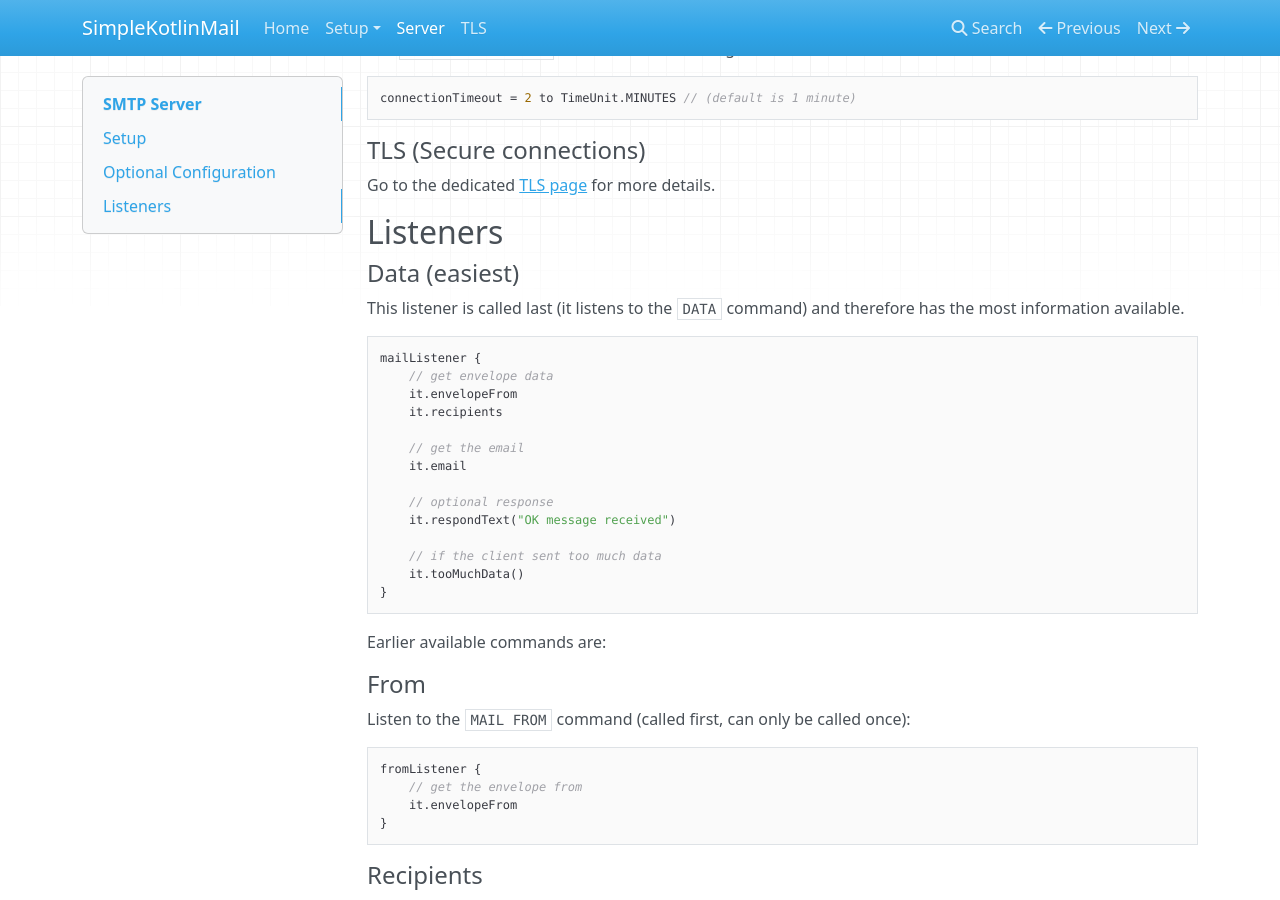
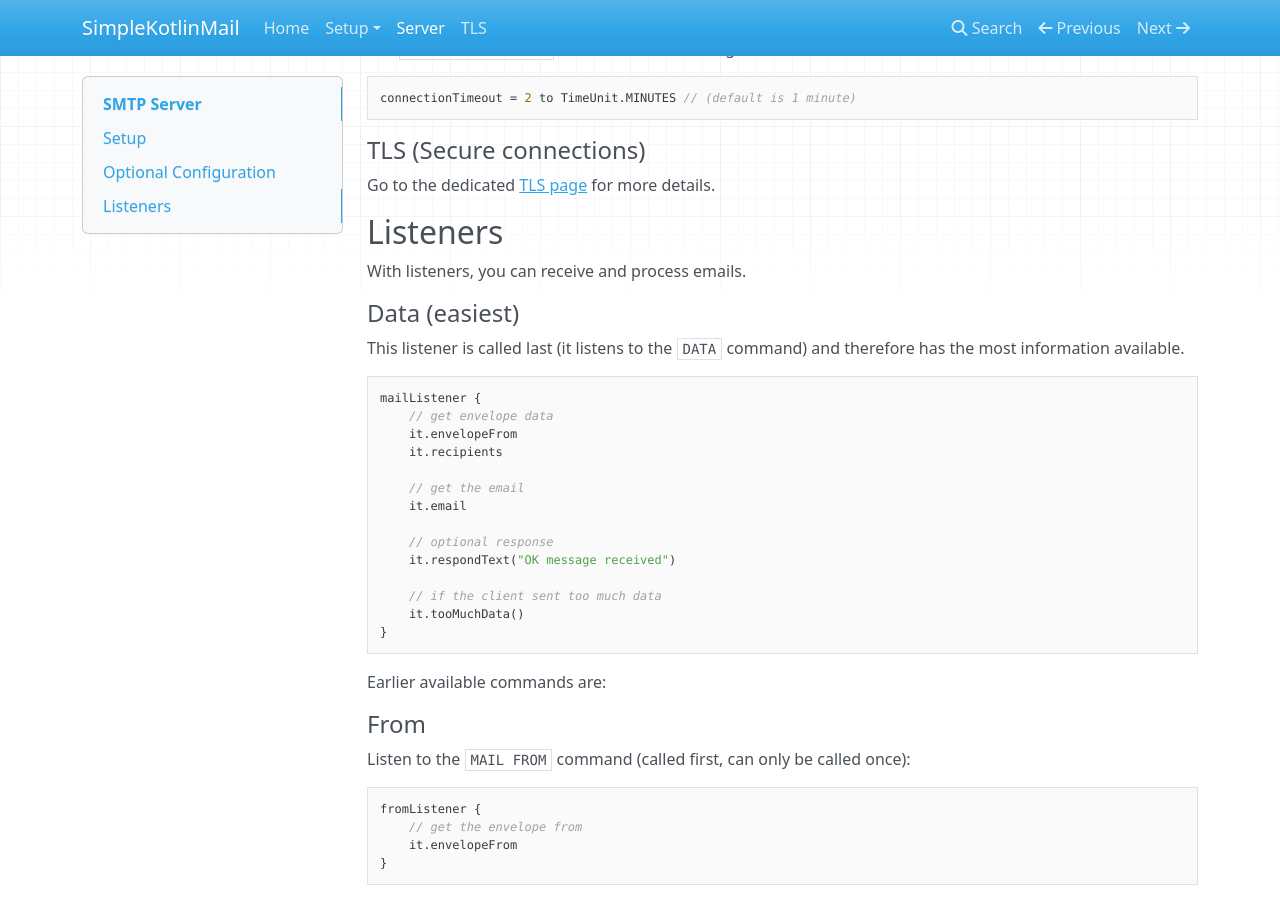
Before and after one commit to jakobkmar/SimpleKotlinMail, an MkDocs documentation site: the page built from guide/docs/server.md, in a window 1280 px wide and 900 px high, scrolled down 1142 px. Built offline with MkDocs 1.6.1, drawn with Linux system fonts in a browser that asks for light colours; nearby versions of some CDN libraries.

Commit message:
Update server.md

```diff
--- a/guide/docs/server.md
+++ b/guide/docs/server.md
@@ -62,6 +62,8 @@ connectionTimeout = 2 to TimeUnit.MINUTES // (default is 1 minute)
 Go to the dedicated [TLS page](tls.md) for more details.
 
 ## Listeners
+
+With listeners, you can receive and process emails.
 
 #### Data (easiest)
 
```
